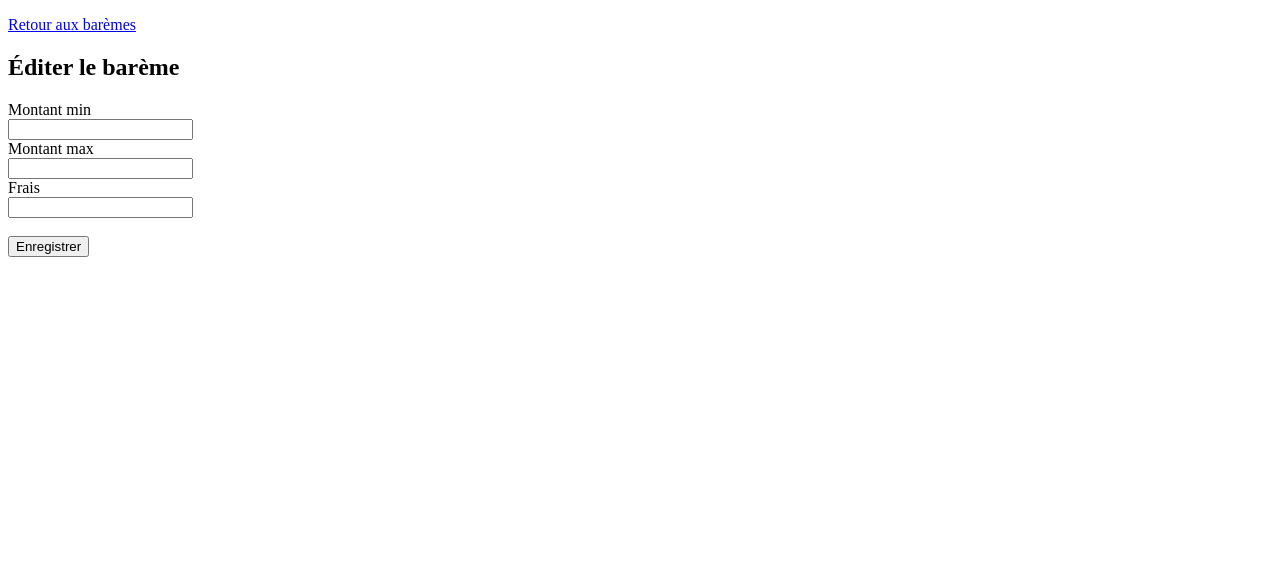
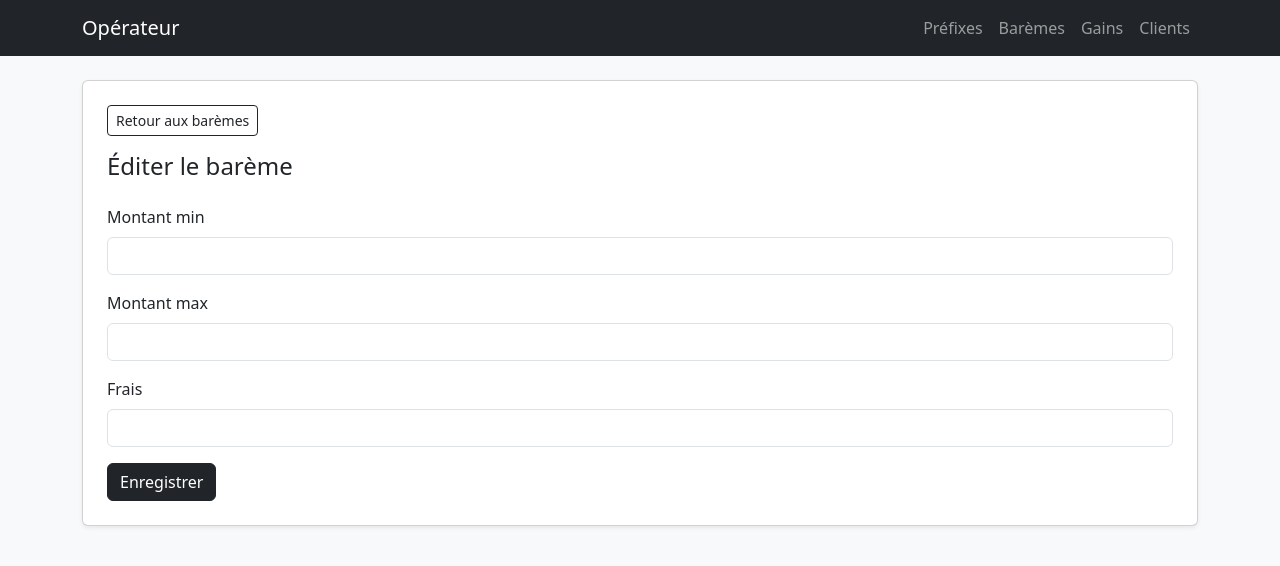
Before and after one commit to eliasrabemananjara/4019_4395_S4, a CodeIgniter 4 app: the page made by app/Views/operateur/edit_bareme.php in a window 1280 px wide. Shown: the top 566 px of the page. Run offline with PHP 8.4 and a stand-in for CodeIgniter, Linux system fonts and the light colour scheme; the template is opened without the code that fills it, so the values that code supplies are empty; some libraries are stand-ins or nearby versions.

Commit message:
style modifier_bareme

```diff
--- a/app/Views/operateur/edit_bareme.php
+++ b/app/Views/operateur/edit_bareme.php
@@ -4,28 +4,45 @@
     <meta charset="UTF-8">
     <meta name="viewport" content="width=device-width, initial-scale=1.0">
     <title>Éditer un barème</title>
+    <link rel="stylesheet" href="/assets/bootstrap/bootstrap.min.css">
 </head>
-<body>
-    <div>
-        <p><a href="/operateur/baremes">Retour aux barèmes</a></p>
-        <h2>Éditer le barème</h2>
+<body class="bg-light">
+    <nav class="navbar navbar-expand-lg navbar-dark bg-dark mb-4">
+        <div class="container">
+            <a class="navbar-brand" href="/">Opérateur</a>
+            <div class="navbar-nav">
+                <a class="nav-link" href="/operateur/prefixes">Préfixes</a>
+                <a class="nav-link" href="/operateur/baremes">Barèmes</a>
+                <a class="nav-link" href="/operateur/ma-gain">Gains</a>
+                <a class="nav-link" href="/operateur/clients">Clients</a>
+            </div>
+        </div>
+    </nav>
 
-        <form action="/operateur/baremes/update/<?= esc($bareme['id'], 'attr') ?>" method="post">
-            <div>
-                <label for="montant_min">Montant min</label><br>
-                <input type="text" id="montant_min" name="montant_min" value="<?= esc($bareme['montant_min']) ?>" required>
+    <div class="container">
+        <div class="card shadow-sm">
+            <div class="card-body p-4">
+                <p><a href="/operateur/baremes" class="btn btn-outline-dark btn-sm">Retour aux barèmes</a></p>
+                <h2 class="h4 mb-4">Éditer le barème</h2>
+
+                <form action="/operateur/baremes/update/<?= esc($bareme['id'], 'attr') ?>" method="post">
+                    <div class="mb-3">
+                        <label for="montant_min" class="form-label">Montant min</label>
+                        <input type="text" class="form-control" id="montant_min" name="montant_min" value="<?= esc($bareme['montant_min']) ?>" required>
+                    </div>
+                    <div class="mb-3">
+                        <label for="montant_max" class="form-label">Montant max</label>
+                        <input type="text" class="form-control" id="montant_max" name="montant_max" value="<?= esc($bareme['montant_max']) ?>" required>
+                    </div>
+                    <div class="mb-3">
+                        <label for="frais" class="form-label">Frais</label>
+                        <input type="text" class="form-control" id="frais" name="frais" value="<?= esc($bareme['frais']) ?>" required>
+                    </div>
+
+                    <button type="submit" class="btn btn-dark">Enregistrer</button>
+                </form>
             </div>
-            <div>
-                <label for="montant_max">Montant max</label><br>
-                <input type="text" id="montant_max" name="montant_max" value="<?= esc($bareme['montant_max']) ?>" required>
-            </div>
-            <div>
-                <label for="frais">Frais</label><br>
-                <input type="text" id="frais" name="frais" value="<?= esc($bareme['frais']) ?>" required>
-            </div>
-            <br>
-            <button type="submit">Enregistrer</button>
-        </form>
+        </div>
     </div>
 </body>
 </html>
```
Also changed, not shown: writable/database/4019_4395.db, 6 other files.
